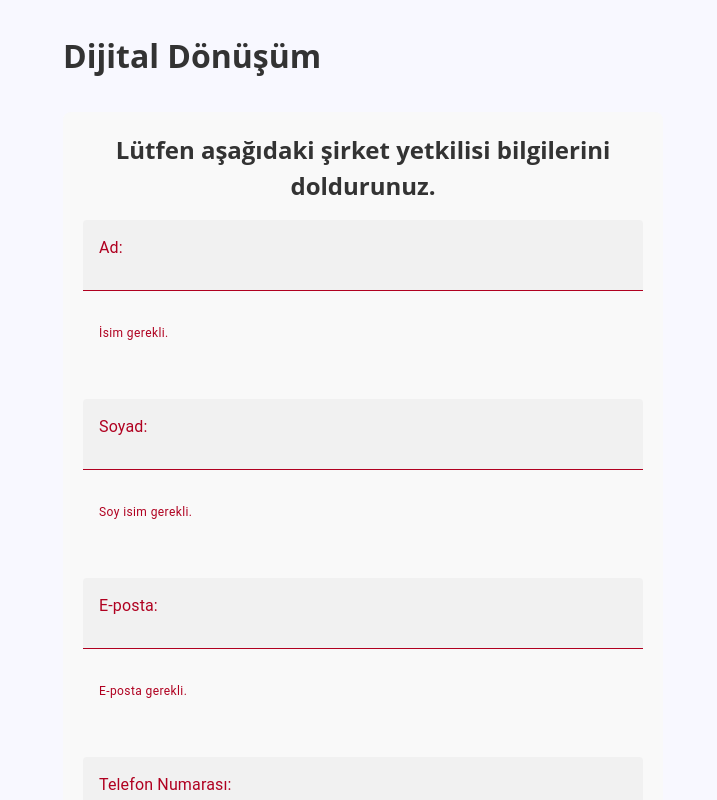
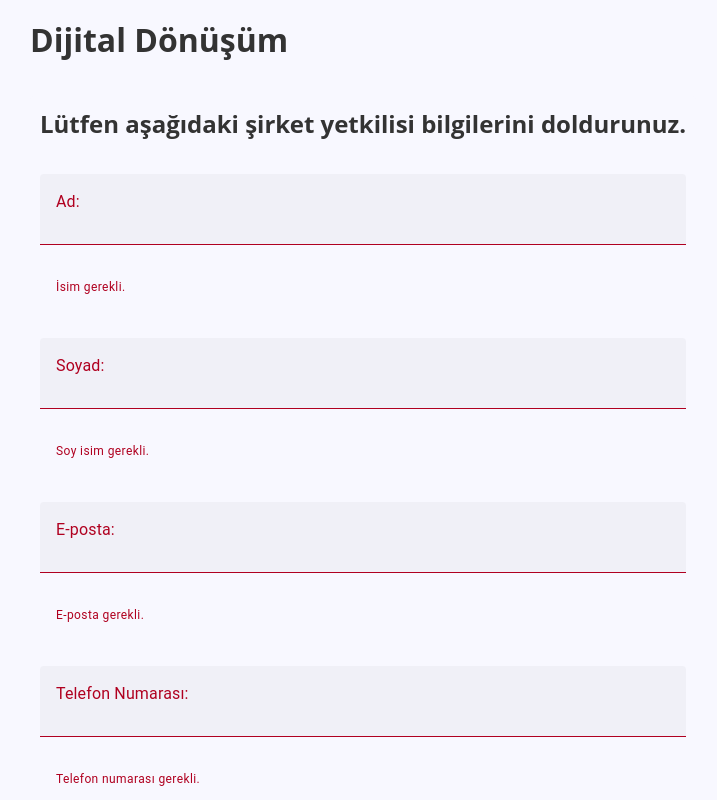
Before and after one commit to Casm9/dijitalDonusum, a Vue app in the folder frontend/: page / in a window 1280 px wide. Shown: the top 800 px of the page, without its empty margins (277-994 px from the left). Built offline with nearby package versions, Linux system fonts and the light colour scheme.

Commit message:
added second form

```diff
--- a/frontend/src/assets/style.css
+++ b/frontend/src/assets/style.css
@@ -15,7 +15,7 @@ body {
   grid-template-rows: auto 1fr auto;
   justify-content: center;
   align-items: center;
-  padding: 2rem;
+  padding: 1rem;
   min-height: 100vh;
 }
 
@@ -100,7 +100,7 @@ button:disabled {
 
 h2 {
   font-size: 1.5rem;
-  margin-bottom: 1rem;
+  margin-bottom: 2rem;
   text-align: center;
   font-family: 'Open Sans', sans-serif;
 }
@@ -114,7 +114,7 @@ p {
 section.completed {
   text-align: center;
   padding: 20px;
-  background-color: #f5f5f5;
+  background-color: #F8F8FF;
 }
 
 h1.completed {
@@ -134,11 +134,11 @@ p.completed {
 }
 
 .form-container {
-  max-width: 600px;
+  max-width: 700px;
   margin: 0 auto;
-  padding: 20px;
-  background: #f9f9f9;
-  border-radius: 8px;
+  padding: 10px;
+  background: #F8F8FF;
+  border-radius: 4px;
 }
 
 form div {
--- a/frontend/src/components/Form.vue
+++ b/frontend/src/components/Form.vue
@@ -1,17 +1,33 @@
 <template>
     <div class="form-container">
         <h2>Lütfen aşağıdaki şirket yetkilisi bilgilerini doldurunuz.</h2>
+        <section v-if="!firstFormCompleted">
+            <v-form @submit.prevent="submitFirstForm">
+                <v-text-field class="ma-0" label="Ad:" v-model="formData.name" :error-messages="nameError">
+                </v-text-field>
+                <v-text-field class="ma-0" label="Soyad:" v-model="formData.surname" :error-messages="surnameError">
+                </v-text-field>
+                <v-text-field class="ma-0" label="E-posta:" v-model="formData.email" :error-messages="emailError">
+                </v-text-field>
+                <v-text-field class="ma-0" label="Telefon Numarası:" v-model="formData.telno"
+                    :error-messages="telnoError">
+                </v-text-field>
+                <v-btn color="success" type="submit" :disabled="!isFormValid">İleri</v-btn>
+            </v-form>
+        </section>
+        <section v-else>
             <v-form @submit.prevent="handleSubmit">
-            <v-text-field label="Ad:" v-model="formData.name" :error-messages="nameError">
+                <v-text-field class="ma-0" label="Şirket:" v-model="formData.company">
                 </v-text-field>
-            <v-text-field label="Soyad:" v-model="formData.surname" :error-messages="surnameError">
+                <v-text-field class="ma-0" label="Çalışan Sayısı:" v-model="formData.numOfEmployees">
                 </v-text-field>
-            <v-text-field label="E-posta:" v-model="formData.email" :error-messages="emailError">
+                <v-text-field class="ma-0" label="Şirketin Faaliyet Süresi:" v-model="formData.companyActivityPeriod">
                 </v-text-field>
-            <v-text-field label="Telefon Numarası:" v-model="formData.telno" :error-messages="telnoError">
+                <v-text-field class="ma-0" label="Şirketinizin faaliyette bulunduğu sektörü belirtiniz:" v-model="formData.companySector">
                 </v-text-field>
                 <v-btn color="success" type="submit" :disabled="!isFormValid">Gönder</v-btn>
             </v-form>
+        </section>
     </div>
 </template>
 
@@ -20,14 +36,19 @@ import { ref, computed } from 'vue';
 import { fetchSubmitForm } from '../services/api';
 import Swal from 'sweetalert2';
 
+const emit = defineEmits(['formSubmitted']);
 
-const emit = defineEmits(['formSubmitted']);
+const firstFormCompleted = ref(false);
 
 const formData = ref({
     name: '',
     surname: '',
     email: '',
-    telno: ''
+    telno: '',
+    company: '',
+    numOfEmployees: '',
+    companyActivityPeriod: '',
+    companySector: ''
 });
 
 const nameError = computed(() => {
@@ -56,11 +77,19 @@ const isFormValid = computed(() => {
     return !nameError.value && !surnameError.value && !emailError.value;
 });
 
+const submitFirstForm = () => {
+    if (isFormValid.value) {
+    firstFormCompleted.value = true;
+  } else {
+    console.error('First form is invalid, cannot proceed.');
+  }
+};
+
 const submitForm = async () => {
     try {
         const response = await fetchSubmitForm(formData.value);
         if (response.success) {
-            formData.value = { name: '', surname: '', email: '', telno: '' };
+            formData.value = { name: '', surname: '', email: '', telno: '', company: '', numOfEmployees: '', companyActivityPeriod: '', companySector: '' };
         } else {
             Swal.fire({
                 title: "Hay aksi!",
```
Also changed, not shown: 2 other files (tests, documents, lock files or other folders). Lines whose indentation alone changed are shown as unchanged.
